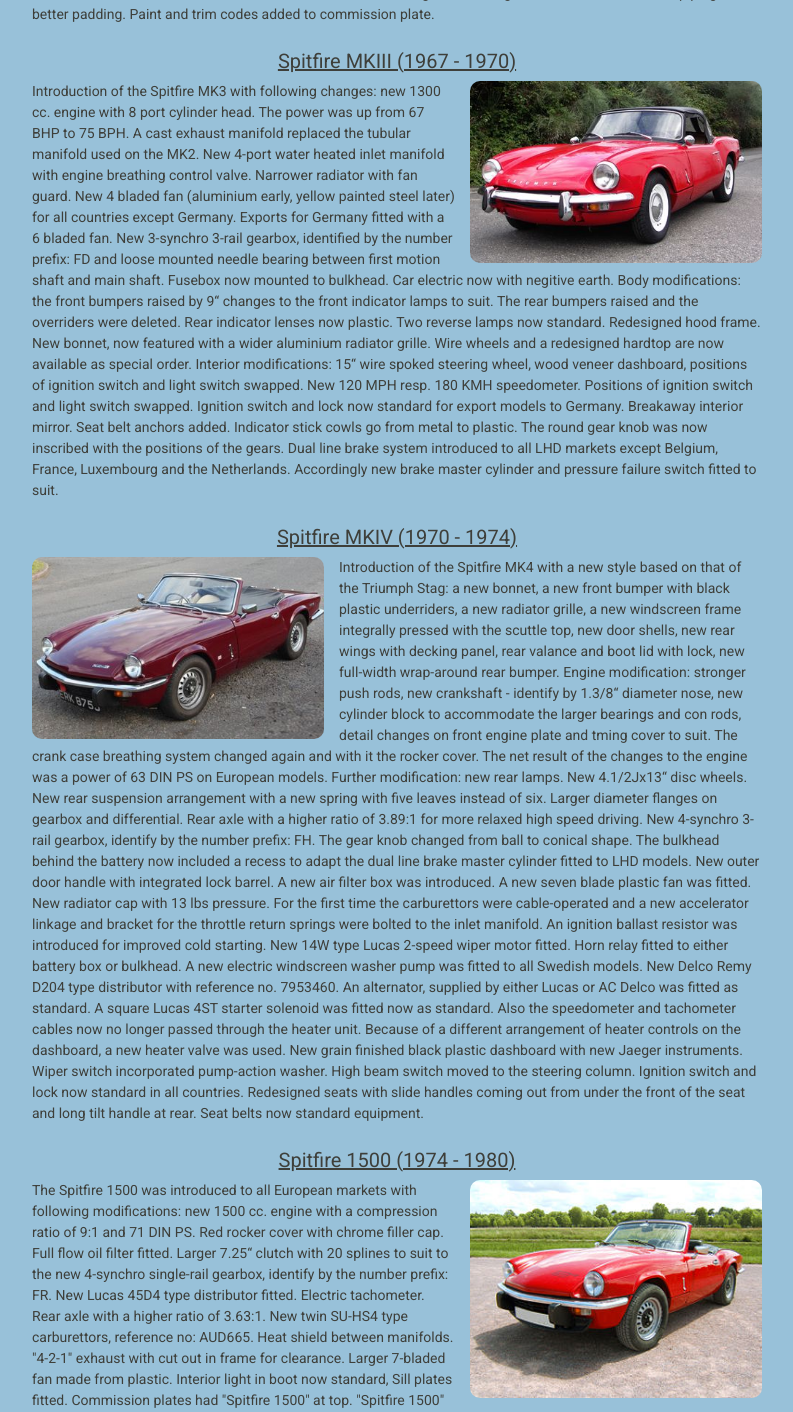
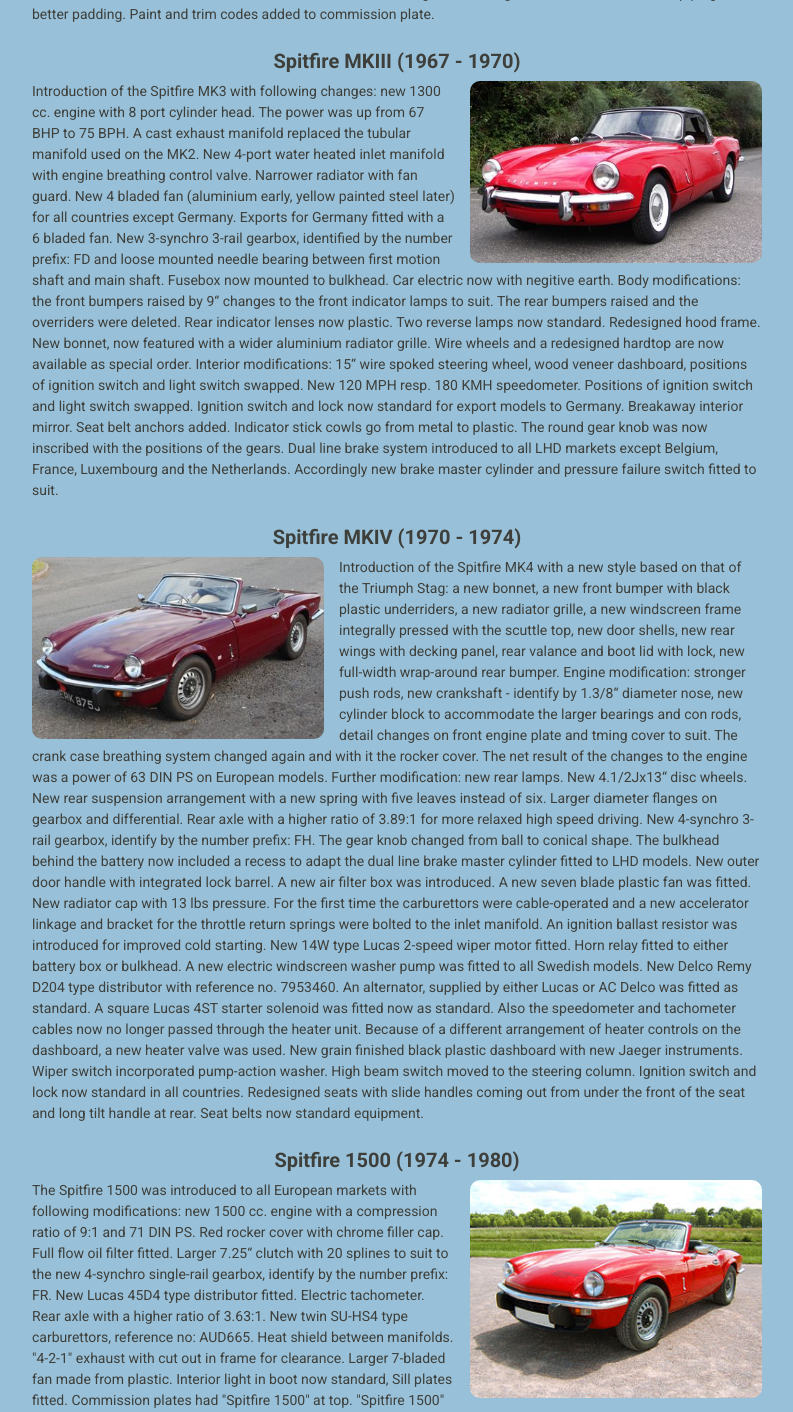
Before and after one commit to bennettpe/fullstack-frameworks-django-website-vscode, a Django app: page / in a window 1280 px wide. Shown: the part 1794-3206 px from the top of the page, without its empty margins (243-1036 px from the left). Run offline with Django 3.2, Linux system fonts and the light colour scheme; some libraries are stand-ins or nearby versions.

Commit message:
make headings bold

```diff
--- a/accounts/templates/index.html
+++ b/accounts/templates/index.html
@@ -53,7 +53,7 @@
     <div class="container" id="mk1">
         <div class="row">
             <div class="col-lg-8 mx-auto">
-                <h2 class="model-header text-black text-center mt-2 mb-2"> <u>Spitfire 4 or MKI (1962 - 1964)</u></h2>
+                <h2 class="model-header text-black text-center mt-2 mb-2"> <b>Spitfire 4 or MKI (1962 - 1964)</b></h2>
                 <img class="img-fluid" src="{% static 'img/vehicles/mk1.jpg' %}" alt="Image of mk1" width="40%" align="right" id="photo-right">
                 <p class="muted">
                         The production car changed little from the prototype, although the full-width rear bumper was dropped in
@@ -72,7 +72,7 @@
     <div class="container" id="mk2">
         <div class="row">
             <div class="col-lg-8 mx-auto">
-                <h2 class="model-header text-black text-center mt-2 mb-2"> <u>Spitfire MKII (1964 - 1967)</u></h2>
+                <h2 class="model-header text-black text-center mt-2 mb-2"> <b>Spitfire MKII (1964 - 1967)</b></h2>
                 <img src="{% static 'img/vehicles/mk2.jpg' %}" alt="Image of mk2" width="40%" align="left" id="photo-left">
                 <p class="muted">
                         Introduction of the Spitfire MK2 with following changes:
@@ -99,7 +99,7 @@
     <div class="container" id="mk3">
         <div class="row">
             <div class="col-lg-8 mx-auto">
-                <h2 class="model-header text-black text-center mt-2 mb-2"> <u>Spitfire MKIII (1967 - 1970)</u></h2>
+                <h2 class="model-header text-black text-center mt-2 mb-2"> <b>Spitfire MKIII (1967 - 1970)</b></h2>
                 <img src="{% static 'img/vehicles/mk3.jpg' %}" alt="Image of mk3" width="40%" align="right" id="photo-right">
                 <p class="muted">
                         Introduction of the Spitfire MK3 with following changes:
@@ -145,7 +145,7 @@
     <div class="container" id="mk4">
         <div class="row">
             <div class="col-lg-8 mx-auto">
-                <h2 class="model-header text-black text-center mt-2 mb-2"> <u>Spitfire MKIV (1970 - 1974)</u></h2>
+                <h2 class="model-header text-black text-center mt-2 mb-2"> <b>Spitfire MKIV (1970 - 1974)</b></h2>
                 <img src="{% static 'img/vehicles/mk4.jpg' %}" alt="Image of mk4" width="40%" align="left" id="photo-left">
                 <p class="muted">
                         Introduction of the Spitfire MK4 with a new style based on that of the Triumph Stag:
@@ -206,7 +206,7 @@
     <div class="container" id="mk1500">
         <div class="row">
             <div class="col-lg-8 mx-auto">
-                <h2 class="model-header text-black text-center mt-2 mb-2"> <u>Spitfire 1500 (1974 - 1980)</u></h2>
+                <h2 class="model-header text-black text-center mt-2 mb-2"> <b>Spitfire 1500 (1974 - 1980)</b></h2>
                 <img src="{% static 'img/vehicles/1500.jpg' %}" alt="Image of 1500" width="40%" align="right" id="photo-right">
                 <p class="muted">
                         The Spitfire 1500 was introduced to all European markets with following modifications:
```
